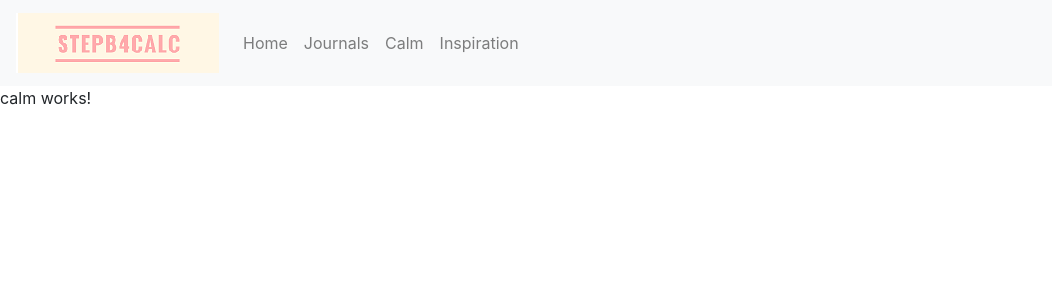
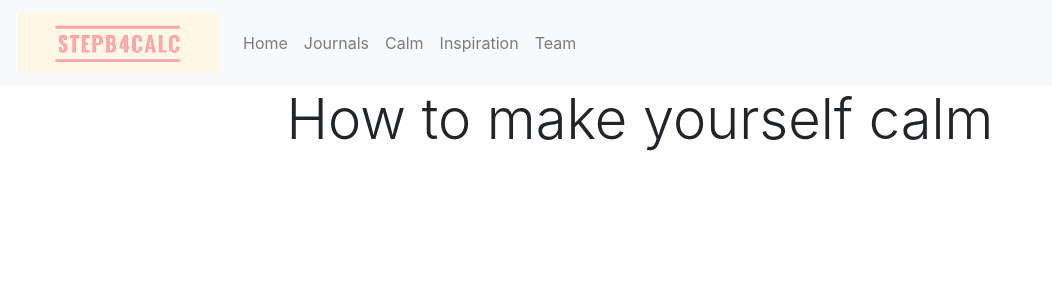
Before and after one commit to achuthanmukundan00/deltaHacks2020-StepBeforeCalc, an Angular app in the folder deltaMH/: page /calm in a window 1280 px wide. Shown: the top 300 px of the page, without its empty margins (0-1052 px from the left). Built offline with nearby package versions, Linux system fonts and the light colour scheme.

Commit message:
Adding team part. It will introduce our team

```diff
--- a/deltaMH/src/app/app-routing.module.ts
+++ b/deltaMH/src/app/app-routing.module.ts
@@ -5,6 +5,7 @@ import { JournalEditorComponent } from "./pages/journal-editor/journal-editor.co
 import { JournalsComponent } from "./pages/journals/journals.component";
 import { CalmComponent } from "./pages/calm/calm.component";
 import { InspirationComponent } from "./pages/inspiration/inspiration.component";
+import { TeamComponent } from "./pages/team/team.component";
 
 import { LoginComponent } from "./pages/login/login.component";
 
@@ -15,6 +16,7 @@ const routes: Routes = [
   { path: "calm", component: CalmComponent },
   { path: "inspiration", component: InspirationComponent },
   { path: "login", component: LoginComponent },
+  { path: "team", component: TeamComponent },
   { path: "", redirectTo: "home", pathMatch: "full" }
 ];
 
--- a/deltaMH/src/app/app.module.ts
+++ b/deltaMH/src/app/app.module.ts
@@ -10,6 +10,7 @@ import { JournalsComponent } from './pages/journals/journals.component';
 import { CalmComponent } from './pages/calm/calm.component';
 import { InspirationComponent } from './pages/inspiration/inspiration.component';
 import { LoginComponent } from './pages/login/login.component';
+import { TeamComponent } from "./pages/team/team.component";
 
 
 @NgModule({
@@ -21,7 +22,8 @@ import { LoginComponent } from './pages/login/login.component';
     JournalsComponent,
     CalmComponent,
     InspirationComponent,
-    LoginComponent
+    LoginComponent,
+    TeamComponent
   ],
   imports: [
     BrowserModule,
--- a/deltaMH/src/app/navbar/navbar.component.html
+++ b/deltaMH/src/app/navbar/navbar.component.html
@@ -34,6 +34,11 @@
           >Inspiration <span class="sr-only">(current)</span></a
         >
       </li>
+      <li class="nav-item">
+        <a class="nav-link" routerLink="team"
+          >Team <span class="sr-only">(current)</span></a
+        >
+      </li>
     </ul>
   </div>
 </nav>
--- a/deltaMH/src/app/pages/calm/calm.component.html
+++ b/deltaMH/src/app/pages/calm/calm.component.html
@@ -1 +1 @@
-<p>calm works!</p>
+<h1 class="display-4 text-center">How to make yourself calm</h1>
--- /dev/null
+++ b/deltaMH/src/app/pages/team/team.component.html
@@ -0,0 +1 @@
+<p>team works!</p>
--- /dev/null
+++ b/deltaMH/src/app/pages/team/team.component.ts
@@ -0,0 +1,15 @@
+import { Component, OnInit } from '@angular/core';
+
+@Component({
+  selector: 'app-team',
+  templateUrl: './team.component.html',
+  styleUrls: ['./team.component.scss']
+})
+export class TeamComponent implements OnInit {
+
+  constructor() { }
+
+  ngOnInit() {
+  }
+
+}
```
Also changed, not shown: deltaMH/src/app/pages/team/team.component.scss (added), 1 other file (tests, documents, lock files or other folders).
